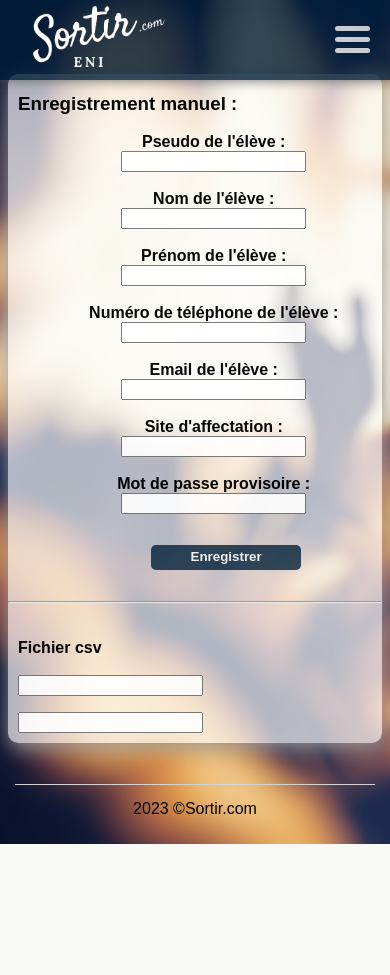
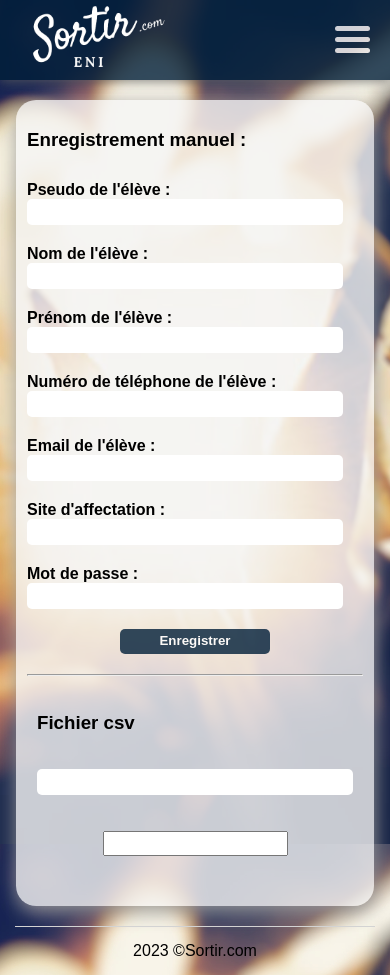
Before and after one commit to LCaffarelli/Sortir, a Symfony app: template templates/registration/register.html.twig in a window 390 px wide. Before the commit the page ends 844 px from the top, so only its background shows below. Run offline with Twig, Linux system fonts and the light colour scheme; the template is opened without the code that fills it, so the values that code supplies are empty; form fields are guessed from the names that the template uses; some libraries are stand-ins or nearby versions.

Commit message:
mise à jour css inscription élève + responsive filtre

```diff
--- a/public/css/creationSortie.css
+++ b/public/css/creationSortie.css
@@ -25,7 +25,7 @@
     text-align: left;
 }
 
-.labelSortie{
+.labelCreaSortie{
     margin: 15px auto 5px auto;
     text-align: left;
     font-size: 1.1em;
--- a/public/css/creationUser.css
+++ /dev/null
@@ -1,34 +0,0 @@
-.bodyCreationUser {
-    display: flex;
-    justify-content: center;
-    margin-bottom: 2%;
-}
-
-
-.cardSortie {
-    margin-bottom: 9%;
-    margin-top: 4%;
-    width: 400px; /*1*/
-    background-color: rgba(255, 255, 255, 0.7);
-    box-shadow: 1px 5px 20px #999; /*4*/
-    border-radius: 10px;
-    opacity: 97%;
-}
-
-label {
-    font-weight: bold;
-}
-
-.div1 {
-    text-align: center;
-    display: flex;
-    justify-content: center;
-    margin-top: 5%;
-}
-
-.btnCreaUser {
-    display: flex;
-    justify-content: space-between;
-    margin-left: 26%;
-    margin-bottom: 7%;
-}
--- a/public/css/detailProfilUser.css
+++ b/public/css/profil.css
@@ -33,7 +33,7 @@
     padding-right:150px;
     text-align: left;
 }
-.labelSortie{
+.labelUs{
     margin: 15px auto 5px auto;
     text-align: left;
     font-size: 1.1em;
@@ -78,6 +78,9 @@
     height: 25px;
 }
 
+#update_profile_pseudo{
+    padding-top: 5px;
+}
 /*-------------Responsive-----------------*/
 @media screen and (max-width: 950px) {
     .ProfilUser{
--- /dev/null
+++ b/public/css/register.css
@@ -0,0 +1,94 @@
+.bodyCreationUser {
+    margin: 20px 30vw 20px 30vw;
+    background-color: rgb(245,245,245, 0.80) ;
+    box-shadow: 1px 5px 20px #999;
+    border-radius: 20px;
+    display: flex;
+    justify-content: center;
+    flex-direction: column;
+}
+
+.titreH3User{
+    margin-bottom: 30px;
+}
+
+.creationUser {
+    margin: 10px 10px 20px 10px;
+    display: flex;
+    flex-direction: column;
+    justify-content: center;
+}
+
+.InfoCreaUser{
+    display: flex;
+    justify-content: center;
+    padding-left:150px;
+    padding-right:150px;
+    text-align: left;
+}
+
+.labelCreaUser {
+    margin: 15px auto 5px auto;
+    text-align: left;
+    font-size: 1em;
+    padding-bottom: 5px;
+}
+
+.widgetRegister input{
+    width: 30vw;
+    height: 1.5em;
+    border:none;
+    border-radius: 5px;
+    margin-bottom: 20px;
+    font-size: 1em;
+}
+
+#registration_form_site{
+    margin-bottom: 20px;
+}
+
+.btn_Enregistrer_User{
+    display: flex;
+    flex-direction: row;
+    justify-content: center;
+    height: 25px;
+    margin-bottom: 20px;
+}
+
+#csv_form_Enregistrer{
+    width: 150px;
+    height: 25px;
+    line-height: 20px;
+    border-radius: 5px;
+    border:none;
+    background-color: #011F39 ;
+    opacity: 80%;
+    color: white;
+    font-weight: bold;
+}
+
+#csv_form_Enregistrer:hover{
+    cursor:pointer;
+    color: #e69a20;
+}
+
+/*-------------Responsive-----------------*/
+@media screen and (max-width: 950px) {
+    .bodyCreationUser{
+        margin: 100px 25vw 20px 25vw;
+    }
+}
+
+@media screen and (max-width: 500px) {
+    .bodyCreationUser {
+        margin: 100px 2vw 20px 2vw;
+    }
+    .InfoCreaUser{
+        padding-right: 20px;
+        padding-left: 20px;
+    }
+    .widgetRegister input{
+        width: 80vw;
+    }
+
+}
--- a/public/css/style.css
+++ b/public/css/style.css
@@ -71,7 +71,7 @@ header {
 }
 /*----------------Mise en forme des filtres-----------------------*/
 .sectionFiltre{
-    margin: 100px 180px 30px 180px;
+    margin: 50px 20vw 50px 20vw;
     border: none;
     border-radius: 10px;
     padding: 5px;
@@ -145,9 +145,7 @@ header {
 /*-----------------------END--------------------------*/
 
 .connexionUser {
-    margin: auto;
-    margin-top: 50px;
-    margin-bottom: 50px;
+    margin: 150px auto 230px auto;
     padding: 15px;
     width: 400px;
     height: auto;
@@ -310,6 +308,11 @@ footer {
 
 @media (max-width: 1070px) {
 
+    .sectionFiltre{
+        margin: 60px 20vw 30px 20vw;
+        border: 1px solid black;
+        padding: 10px;
+    }
     .blocNavBar{
         padding-right: 8px;
     }
@@ -321,7 +324,7 @@ footer {
 @media (max-width: 1100px) {
 
     .sectionFiltre{
-        margin: 60px 10px 30px 10px;
+        margin: 60px 20vw 30px 20vw;
         border: 1px solid black;
         padding: 10px;
     }
@@ -346,7 +349,7 @@ footer {
 
 @media (max-width: 950px) {
     .sectionFiltre{
-        margin: 125px 10px 30px 10px;
+        margin: 125px 20vw 30px 20vw;
         border: 1px solid black;
         padding: 10px;
     }
@@ -474,8 +477,11 @@ footer {
     }
 
     .sectionFiltre {
-        margin-top: 15vh;
-        margin-bottom: 5vh;
+        /*margin-top: 15vh;
+        margin-bottom: 5vh;*/
+        margin: 125px 2vw 30px 2vw;
+        border: 1px solid black;
+        padding: 10px;
     }
 
     .bodyDetailUser{
@@ -555,10 +561,10 @@ html * {
     border-radius: 5px;
 }
 
-.ajout-csv button{
+/*.ajout-csv button{
     border-radius: 5px;
     margin-left: 145px;
-}
+}*/
 .ProfilUser li{
     color: red;
 }
--- a/public/js/creationSortie.js
+++ b/public/js/creationSortie.js
@@ -21,8 +21,7 @@ function remplissageDiv(jsonObj){
     let codePostal = document.createElement('p');
     let latitude = document.createElement('p');
 
-
-    adresse.textContent='Adresse :';
+    adresse.textContent = 'Adresse : '
     rue.textContent = jsonObj['Rue'];
     codePostal.textContent =  jsonObj['code'] + ' ' + jsonObj['ville'];
     latitude.textContent = '( Latitude : ' + jsonObj['latitude'] +', Longitude : ' + jsonObj['longitude']+' )' ;
--- a/templates/base.html.twig
+++ b/templates/base.html.twig
@@ -13,8 +13,8 @@
     <link rel="stylesheet" href="{{ asset('css/detailSortie.css') }}">
     <link rel="stylesheet" href="{{ asset('css/creationSortie.css') }}">
     <link rel="stylesheet" href="{{ asset('css/modifierSortie.css') }}">
-    <link rel="stylesheet" href="{{ asset('css/detailProfilUser.css') }}">
-    <link rel="stylesheet" href="{{ asset('css/creationUser.css') }}">
+    <link rel="stylesheet" href="{{ asset('css/profil.css') }}">
+    <link rel="stylesheet" href="{{ asset('css/register.css') }}">
 
     <title>{% block title %}Sortie.com{% endblock %}</title>
 </head>
--- a/templates/registration/register.html.twig
+++ b/templates/registration/register.html.twig
@@ -5,97 +5,58 @@
 {% block body %}
 
     <div class="bodyCreationUser">
-        <div class="cardSortie">
-            <h3 style="margin-left: 10px">Enregistrement manuel :</h3>
-            <div class="div1">
+        <div class="creationUser">
+            <div class="InfoCreaUser">
+                {{ form_start(registrationForm) }}
+                <h3 class="titreH3User">Enregistrement manuel :</h3>
+                <div><label class="labelCreaUser" for="pseudo">Pseudo de l'élève : </label><div>
+                <div class="widgetRegister">{{ form_widget(registrationForm.pseudo) }}</div>
+                {{ form_errors(registrationForm.pseudo) }}
 
-                {{ form_start(registrationForm) }}
-                <div>
-                    <label for="pseudo">Pseudo de l'élève :</label>
-                    <div>
-                        {{ form_errors(registrationForm.pseudo) }}
-                        {{ form_widget(registrationForm.pseudo) }}
-                    </div>
-                </div>
-                <br>
+                <div><label class="labelCreaUser" for="pseudo">Nom de l'élève : </label><div>
+                <div class="widgetRegister">{{ form_widget(registrationForm.nom) }}</div>
+                {{ form_errors(registrationForm.nom) }}
 
-                <div>
-                    <label for="nom">Nom de l'élève :</label>
-                    <div>
-                        {{ form_errors(registrationForm.nom) }}
-                        {{ form_widget(registrationForm.nom) }}
-                    </div>
-                </div>
-                <br>
+                <div><label class="labelCreaUser" for="pseudo">Prénom de l'élève : </label><div>
+                <div class="widgetRegister">{{ form_widget(registrationForm.prenom) }}</div>
+                {{ form_errors(registrationForm.prenom) }}
 
-                <div>
-                    <label for="prenom">Prénom de l'élève :</label>
-                    <div>
-                        {{ form_errors(registrationForm.prenom) }}
-                        {{ form_widget(registrationForm.prenom) }}
-                    </div>
-                </div>
-                <br>
+                <div><label class="labelCreaUser" for="pseudo">Numéro de téléphone de l'élève : </label><div>
+                <div class="widgetRegister">{{ form_widget(registrationForm.telephone) }}</div>
+                {{ form_errors(registrationForm.telephone) }}
 
-                <div>
-                    <label for="tel">Numéro de téléphone de l'élève :</label>
-                    <div>
-                        {{ form_errors(registrationForm.telephone) }}
-                        {{ form_widget(registrationForm.telephone) }}
-                    </div>
-                </div>
-                <br>
+                <div><label class="labelCreaUser" for="pseudo">Email de l'élève : </label><div>
+                <div class="widgetRegister">{{ form_widget(registrationForm.email) }}</div>
+                {{ form_errors(registrationForm.email) }}
 
-                <div>
-                    <label for="email">Email de l'élève :</label>
-                    <div>
-                        {{ form_errors(registrationForm.email) }}
-                        {{ form_widget(registrationForm.email) }}
-                    </div>
-                </div>
-                <br>
+                <div><label class="labelCreaUser" for="pseudo">Site d'affectation : </label><div>
+                <div class="widgetRegister">{{ form_widget(registrationForm.site) }}</div>
+                {{ form_errors(registrationForm.site) }}
 
-                <div>
-                    <label for="site">Site d'affectation :</label>
-                    <div>
-                        {{ form_errors(registrationForm.site) }}
-                        {{ form_widget(registrationForm.site) }}
+                <div><label class="labelCreaUser" for="pseudo">Mot de passe : </label><div>
+                <div class="widgetRegister">{{ form_widget(registrationForm.plainPassword) }}</div>
+                {{ form_errors(registrationForm.plainPassword) }}
+
             </div>
 
-                </div>
-                <br>
-
-                <div>
-                    <label for="nom">Mot de passe provisoire :</label>
-                    <div>
-                        {{ form_errors(registrationForm.plainPassword) }}
-                        {{ form_widget(registrationForm.plainPassword) }}
-                    </div>
-                </div>
-                <br>
-                <div class="div2">
+            <div class="btn_Enregistrer_User">
                 <div>
                     <button class="btn_profil" type="submit" style="border-radius: 5px">Enregistrer</button>
                 </div>
             </div>
-
-
                 {{ form_end(registrationForm) }}
             </div>
             <hr>
-            <br>
+
             <form action="{{ path('app_registration_csv') }}" method="post" enctype="multipart/form-data" class="ajout-csv">
+
                 {{ form_start(CSVForm) }}
 
-                <div>
-                    {{ form_label(CSVForm.fichierCSV) }}
-                    <div>
-                        <br>
+                <h3>{{ form_label(CSVForm.fichierCSV) }}</h3>
+                <div class="widgetRegister">{{ form_widget(CSVForm.fichierCSV) }}</div>
                 {{ form_errors(CSVForm.fichierCSV) }}
-                        {{ form_widget(CSVForm.fichierCSV) }}
-                    </div>
-                </div>
-                <div>{{ form_widget(CSVForm.Enregistrer)}}</div>
+                <div class="btn_Enregistrer_User">{{ form_widget(CSVForm.Enregistrer)}}</div>
+
                 {{ form_end(CSVForm) }}
             </form>
         </div>
```
Also changed, not shown: templates/sortie/creationSortie.html.twig (+9 -11 lines), templates/user/profil.html.twig (+8 -8 lines). Lines whose indentation alone changed are shown as unchanged.
